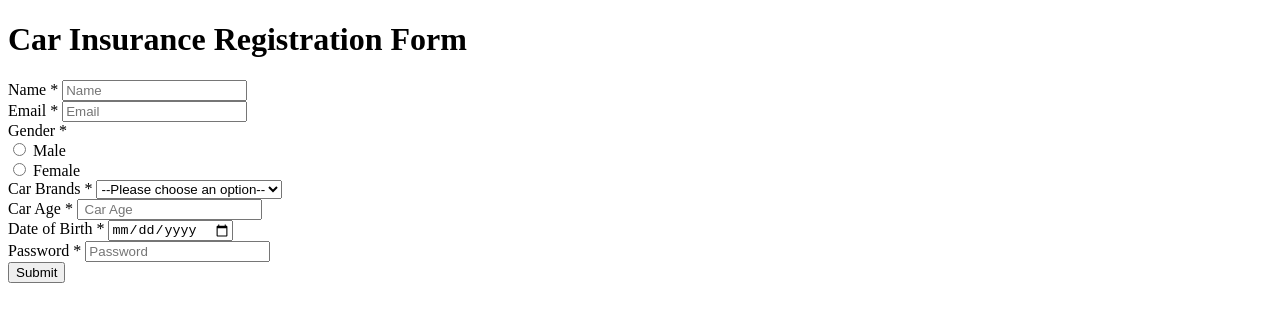
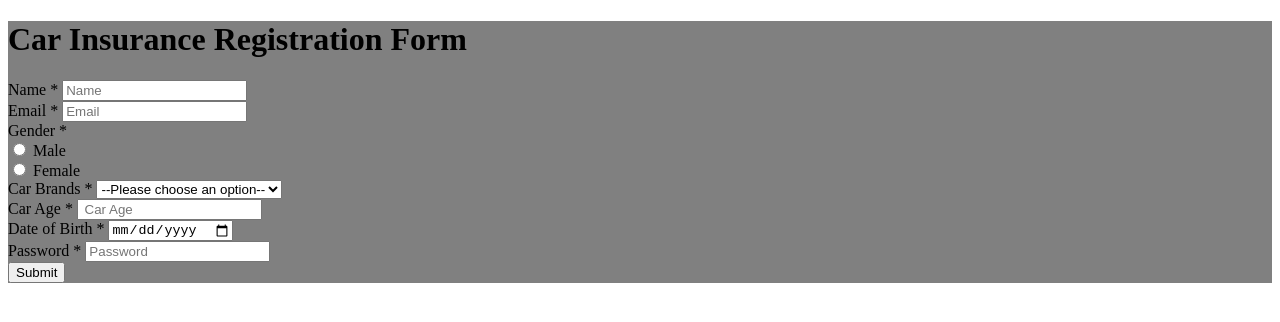
Before and after one commit to acciojob/car-insurance-form-shrihari-kale, a website: page main.html in a window 1280 px wide. Drawn offline with Linux system fonts and the light colour scheme.

Commit message:
created a submission

```diff
--- a/styles.css
+++ b/styles.css
@@ -1,2 +1,6 @@
 
 /* Your CSS Code here. */
+.form-container{
+	background-color: gray;
+
+}
```
